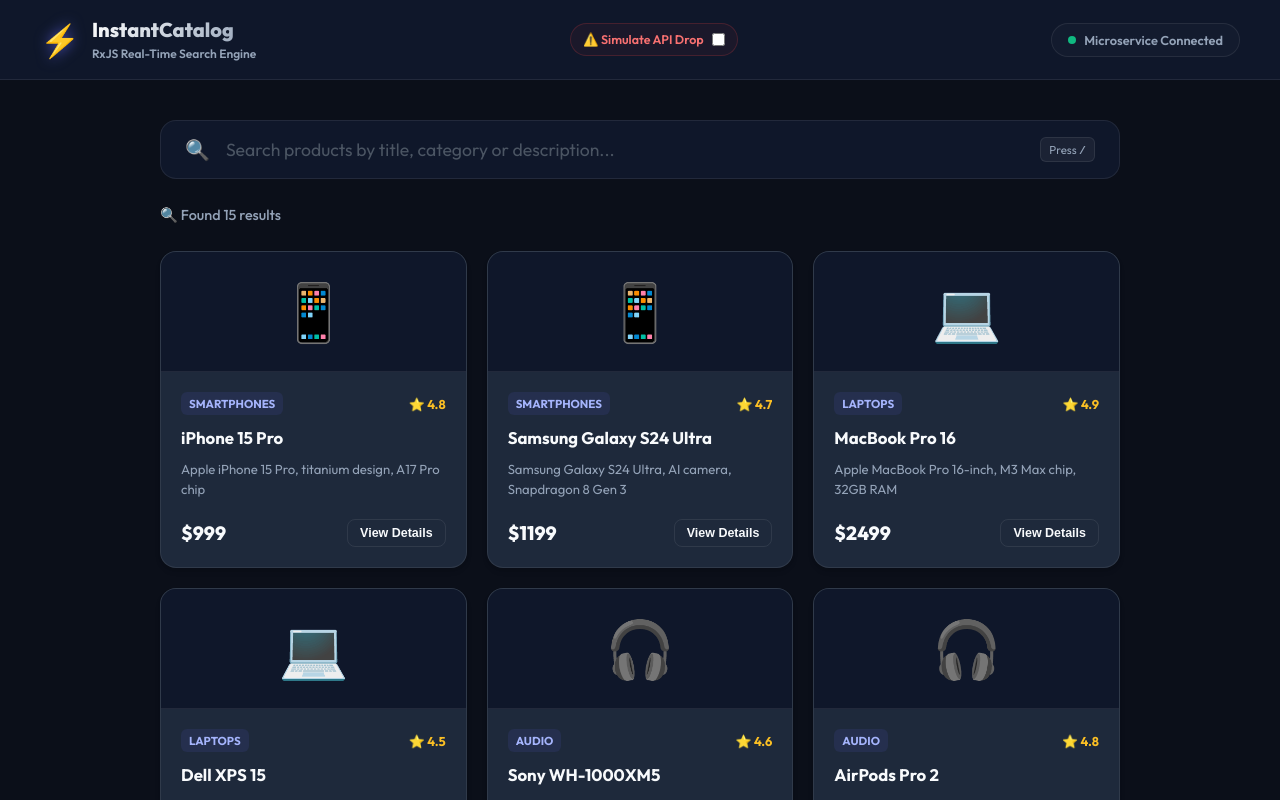
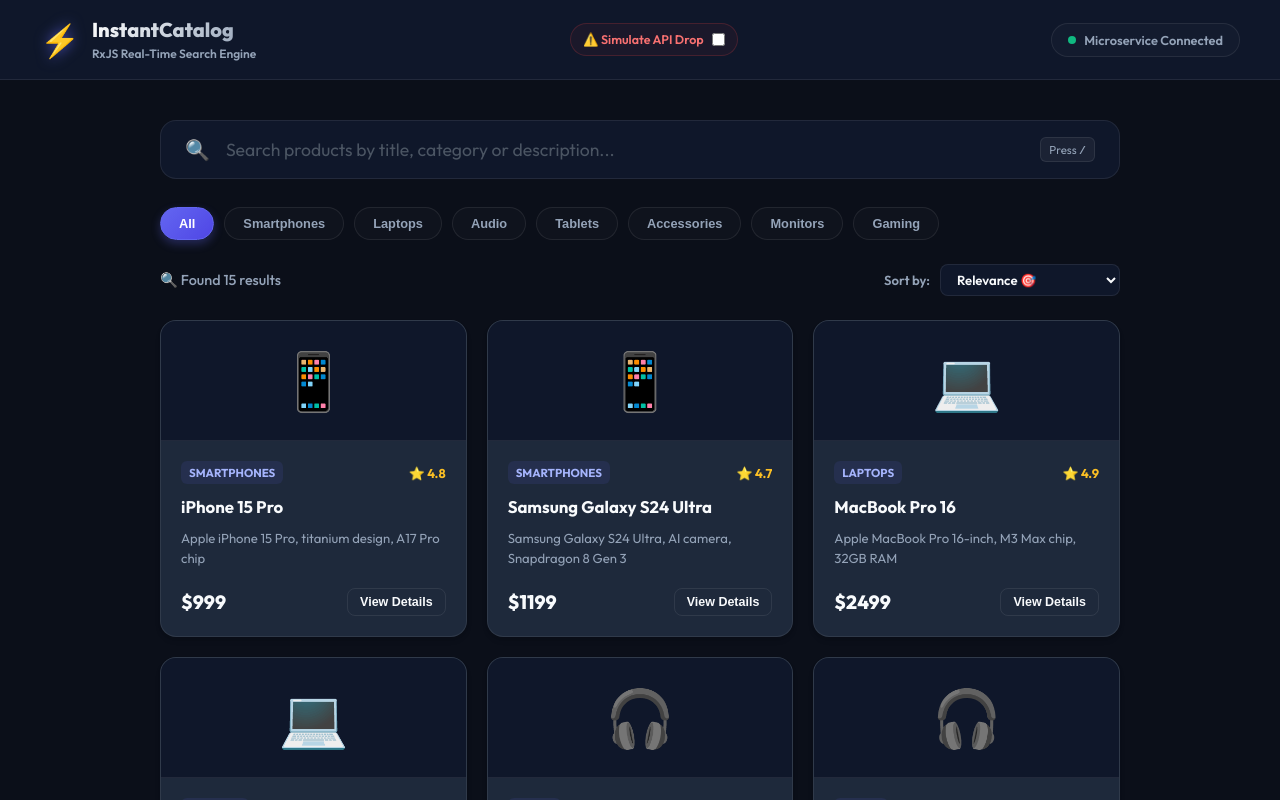
Before and after one commit to breakingthebot/realtime-search-rxjs, an Angular app: page / in a window 1280 px wide. Shown: the top 800 px of the page. Built offline with nearby package versions, Linux system fonts and the light colour scheme.

Commit message:
Implement combineLatest category filter tabs and price/rating sorting dropdowns

```diff
--- a/src/app/app.css
+++ b/src/app/app.css
@@ -515,3 +515,69 @@
   filter: brightness(1.1);
   transform: translateY(-1px);
 }
+
+/* Category Filter Tabs styling */
+.category-tabs-bar {
+  display: flex;
+  flex-wrap: wrap;
+  gap: 10px;
+  margin-top: 4px;
+}
+
+.btn-category-tab {
+  background-color: rgba(255, 255, 255, 0.02);
+  border: 1px solid var(--border-color);
+  color: var(--text-secondary);
+  padding: 8px 18px;
+  border-radius: 20px;
+  font-size: 0.8rem;
+  font-weight: 600;
+  cursor: pointer;
+  transition: all 0.2s ease;
+}
+
+.btn-category-tab:hover {
+  background-color: rgba(255, 255, 255, 0.06);
+  color: var(--text-primary);
+}
+
+.btn-category-tab.active {
+  background: linear-gradient(135deg, #6366f1, #4f46e5);
+  color: #ffffff;
+  border-color: #6366f1;
+  box-shadow: 0 4px 10px rgba(99, 102, 241, 0.3);
+}
+
+/* Sorting selector styling */
+.search-status-bar {
+  display: flex;
+  justify-content: space-between;
+  align-items: center;
+}
+
+.sort-selector-wrapper {
+  display: flex;
+  align-items: center;
+  gap: 10px;
+  font-size: 0.82rem;
+  color: var(--text-secondary);
+  font-weight: 600;
+}
+
+.sort-dropdown-select {
+  background-color: var(--bg-secondary);
+  border: 1px solid var(--border-color);
+  color: var(--text-primary);
+  padding: 6px 12px;
+  border-radius: 8px;
+  outline: none;
+  font-family: inherit;
+  font-size: 0.82rem;
+  font-weight: 600;
+  cursor: pointer;
+  transition: border-color 0.2s ease;
+}
+
+.sort-dropdown-select:hover {
+  border-color: rgba(255, 255, 255, 0.12);
+}
--- a/src/app/app.html
+++ b/src/app/app.html
@@ -47,10 +47,10 @@
 
       <!-- Clear button (only visible when query has text) -->
       <button
-        *ngIf="queryValue()"
+        *ngIf="queryValue() || activeCategory() !== 'All' || activeSort() !== 'relevance'"
         class="btn-clear-search"
         (click)="clearSearch()"
-        title="Clear search query"
+        title="Clear search query and filters"
       >
         ✕
       </button>
@@ -61,7 +61,19 @@
       </span>
     </div>
 
-    <!-- Search Status Bar -->
+    <!-- Category Filter Tabs -->
+    <div class="category-tabs-bar" *ngIf="!hasError()">
+      <button
+        *ngFor="let cat of categories"
+        class="btn-category-tab"
+        [class.active]="activeCategory() === cat"
+        (click)="setCategory(cat)"
+      >
+        {{ cat }}
+      </button>
+    </div>
+
+    <!-- Search Status Bar & Sorting Dropdown -->
     <div class="search-status-bar" *ngIf="!hasError()">
       <p class="status-count" *ngIf="!isLoading()">
         🔍 Found {{ searchResults().length }} {{ searchResults().length === 1 ? 'result' : 'results' }}
@@ -70,6 +82,22 @@
       <p class="status-count" *ngIf="isLoading()">
         ⏳ Querying microservices...
       </p>
+
+      <div class="sort-selector-wrapper" *ngIf="!isLoading()">
+        <label for="sort-dropdown">Sort by:</label>
+        <select
+          id="sort-dropdown"
+          [ngModel]="activeSort()"
+          (ngModelChange)="activeSort.set($event)"
+          name="activeSort"
+          class="sort-dropdown-select"
+        >
+          <option value="relevance">Relevance 🎯</option>
+          <option value="price-low">Price: Low to High 💸</option>
+          <option value="price-high">Price: High to Low 📈</option>
+          <option value="rating-high">Rating: High to Low ⭐</option>
+        </select>
+      </div>
     </div>
 
     <!-- Error Alert Banner -->
--- a/src/app/app.ts
+++ b/src/app/app.ts
@@ -5,8 +5,9 @@
 import { Component, signal, ViewChild, ElementRef, OnInit, OnDestroy, inject, HostListener } from '@angular/core';
 import { CommonModule } from '@angular/common';
 import { FormsModule } from '@angular/forms';
-import { Subject, Subscription, of } from 'rxjs';
-import { debounceTime, distinctUntilChanged, switchMap, catchError } from 'rxjs/operators';
+import { toObservable } from '@angular/core/rxjs-interop';
+import { Subject, Subscription, of, combineLatest } from 'rxjs';
+import { debounceTime, distinctUntilChanged, switchMap, catchError, map } from 'rxjs/operators';
 import { SearchService } from './services/search';
 import { Product } from './models/product';
 import { HighlightPipe } from './utils/highlight.pipe';
@@ -32,8 +33,19 @@
   isLoading = signal<boolean>(false);
   hasError = signal<boolean>(false);
 
+  // Filters & Sorting state signals
+  activeCategory = signal<string>('All');
+  activeSort = signal<string>('relevance');
+
+  // Convert signals to observables in component construction phase (valid injection context)
+  private category$ = toObservable(this.activeCategory);
+  private sort$ = toObservable(this.activeSort);
+
   // Focus tracking state
   isInputFocused = signal<boolean>(false);
+
+  // List of available categories
+  categories = ['All', 'Smartphones', 'Laptops', 'Audio', 'Tablets', 'Accessories', 'Monitors', 'Gaming'];
 
   // Global keyboard shortcut focus listener
   @HostListener('window:keydown', ['$event'])
@@ -45,20 +57,41 @@
   }
 
   ngOnInit(): void {
-    // Pipe input stream with 300ms debounce filter and internal error catcher
-    this.searchSubscription = this.querySubject.pipe(
+    const query$ = this.querySubject.pipe(
       debounceTime(300),
-      distinctUntilChanged(),
-      switchMap(query => {
+      distinctUntilChanged()
+    );
+
+    // Combine queries, filters and sorting modes dynamically
+    this.searchSubscription = combineLatest([query$, this.category$, this.sort$]).pipe(
+      switchMap(([query, category, sort]) => {
         this.isLoading.set(true);
-        this.hasError.set(false); // Reset error status
+        this.hasError.set(false);
 
         return this.searchService.searchProducts(query).pipe(
+          map(products => {
+            // Apply category filter
+            let results = products;
+            if (category !== 'All') {
+              results = products.filter(p => p.category === category);
+            }
+
+            // Apply sorting rules
+            if (sort === 'price-low') {
+              results = [...results].sort((a, b) => a.price - b.price);
+            } else if (sort === 'price-high') {
+              results = [...results].sort((a, b) => b.price - a.price);
+            } else if (sort === 'rating-high') {
+              results = [...results].sort((a, b) => b.rating - a.rating);
+            }
+
+            return results;
+          }),
           catchError(err => {
             console.error('Inner Search Stream caught: ', err);
             this.hasError.set(true);
             this.isLoading.set(false);
-            return of([]); // Return fallback empty catalog list
+            return of([]);
           })
         );
       })
@@ -85,14 +118,20 @@
     this.querySubject.next(value);
   }
 
+  setCategory(category: string): void {
+    this.activeCategory.set(category);
+  }
+
   clearSearch(): void {
     this.queryValue.set('');
+    this.activeCategory.set('All');
+    this.activeSort.set('relevance');
     this.querySubject.next('');
     this.searchInputRef?.nativeElement?.focus();
   }
 
   retrySearch(): void {
-    this.triggerSearch(this.queryValue());
+    this.querySubject.next(this.queryValue());
   }
 
   toggleSimulateError(event: Event): void {
```
Also changed, not shown: 1 other file (tests, documents, lock files or other folders).
